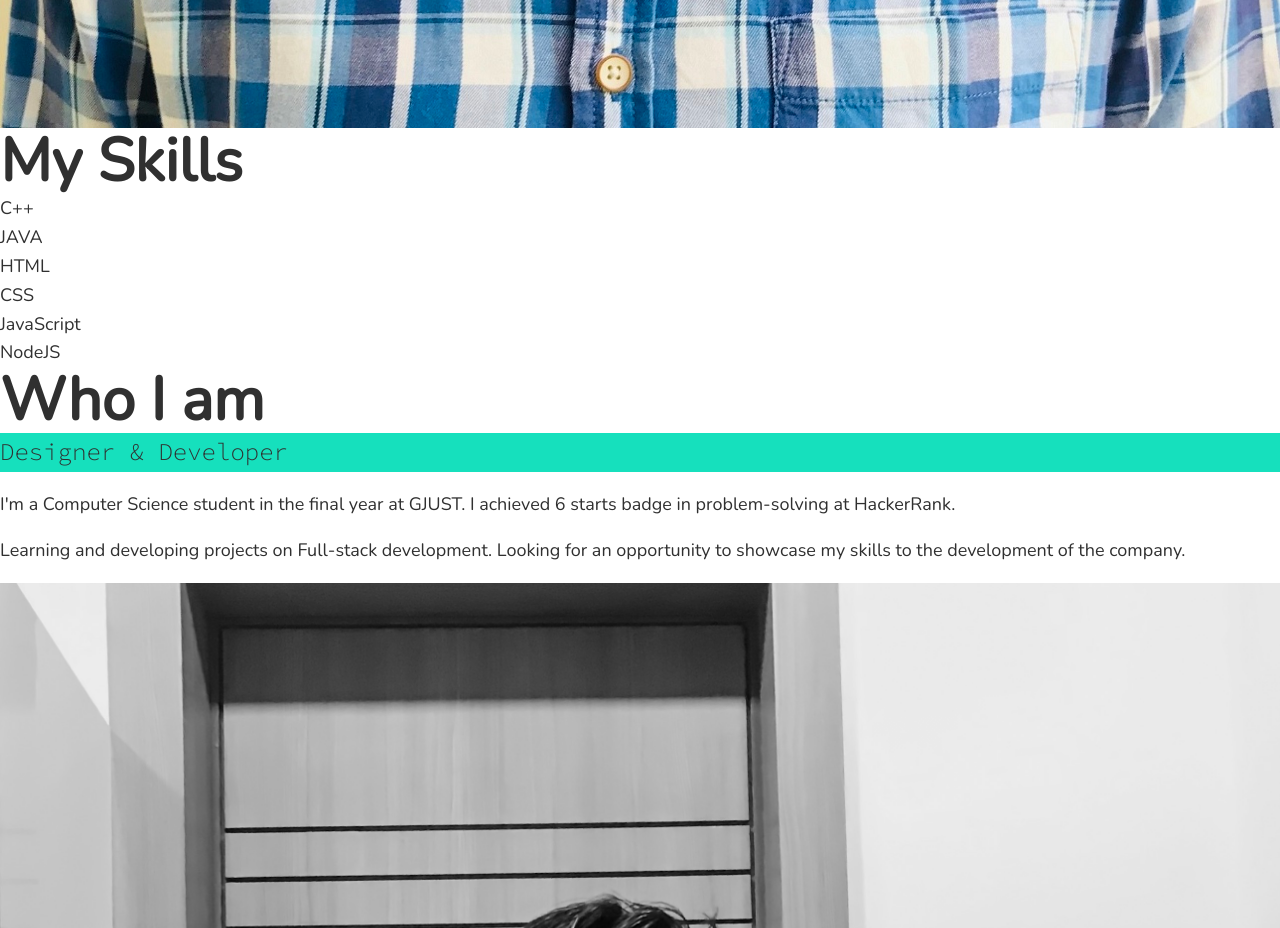
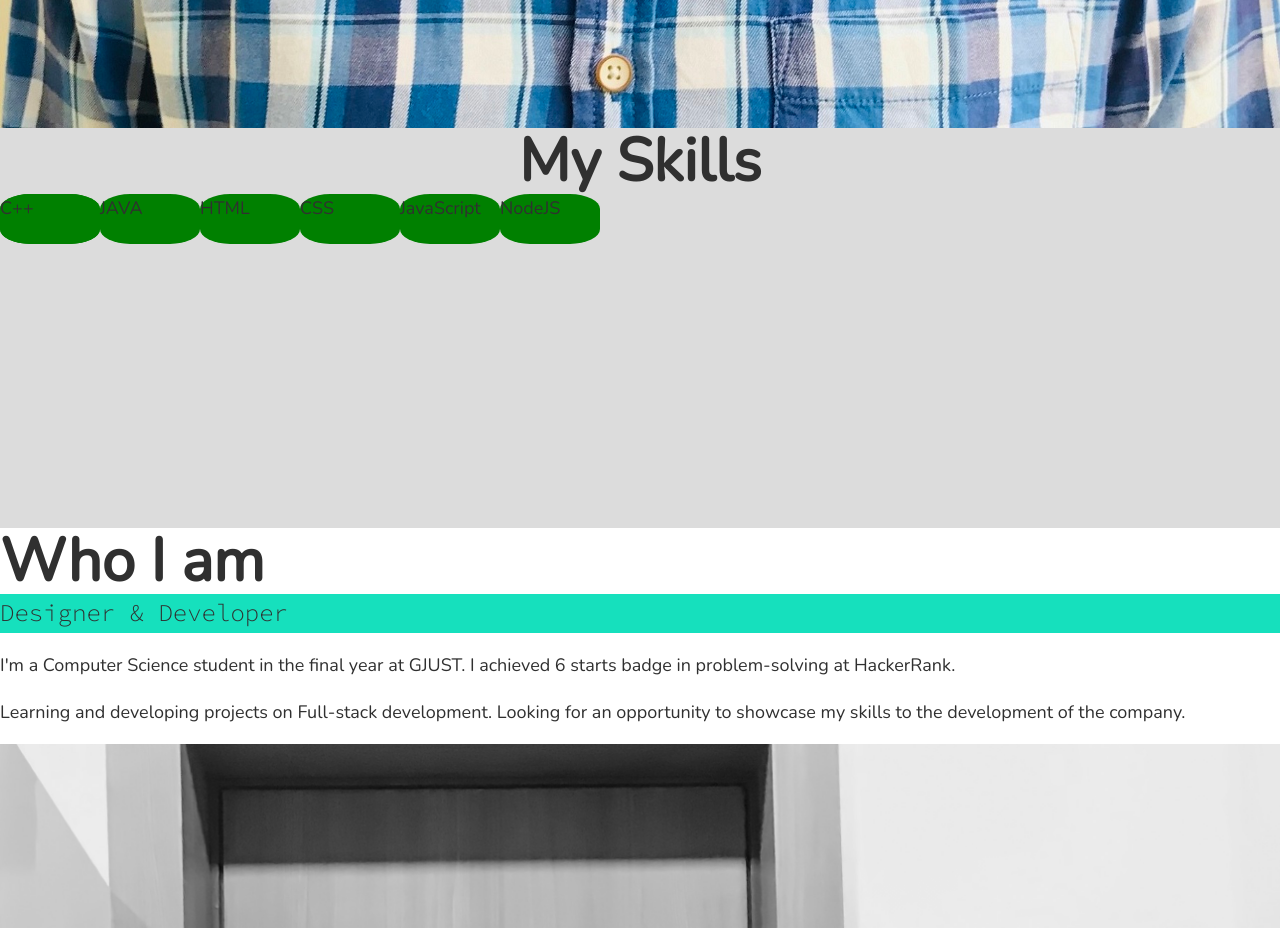
Before and after one commit to iamrit01/Portfolio-ammy, a plain HTML site: page index.html in a window 1280 px wide. Shown: the part 1700-2628 px from the top of the page. Drawn offline with nearby package versions, Linux system fonts and the light colour scheme.

Commit message:
skill section background and div are created in css file

```diff
--- a/css/style.css
+++ b/css/style.css
@@ -92,3 +92,48 @@ h3 {
   background: var(--clr-accent);
   font-family: var(--ff-secondary);
 }
+
+/* skill */
+.my-skills {
+  width: 100%;
+  height: 400px;
+  background-color: gainsboro;
+}
+
+.my-skills div {
+  width: 100px;
+  height: 50px;
+  border-radius: 30%;
+  background-color: green;
+  display: flex;
+  flex-direction: row;
+}
+
+.section-title-skills {
+  display: flex;
+  justify-content: center;
+}
+#skill1 {
+  flex-shrink: 0;
+  flex-shrink: 0;
+}
+#skill2 {
+  flex-shrink: 0;
+  flex-shrink: 0;
+}
+#skill3 {
+  flex-shrink: 0;
+  flex-shrink: 0;
+}
+#skill4 {
+  flex-shrink: 0;
+  flex-shrink: 0;
+}
+#skill5 {
+  flex-shrink: 0;
+  flex-shrink: 0;
+}
+#skill6 {
+  flex-shrink: 0;
+  flex-shrink: 0;
+}
--- a/index.html
+++ b/index.html
@@ -62,7 +62,7 @@
     </section>
 
     <!-- My Skills -->
-    <section class="my-skills" id="skills">
+    <div class="my-skills" id="skills">
       <h2 class="section-title section-title-skills">My Skills</h2>
       <div class="skills">
         <div id="skill1">C++</div>
@@ -72,7 +72,7 @@
         <div id="skill5">JavaScript</div>
         <div id="skill6">NodeJS</div>
       </div>
-    </section>
+    </div>
 
     <!-- My services -->
     <!--
```
